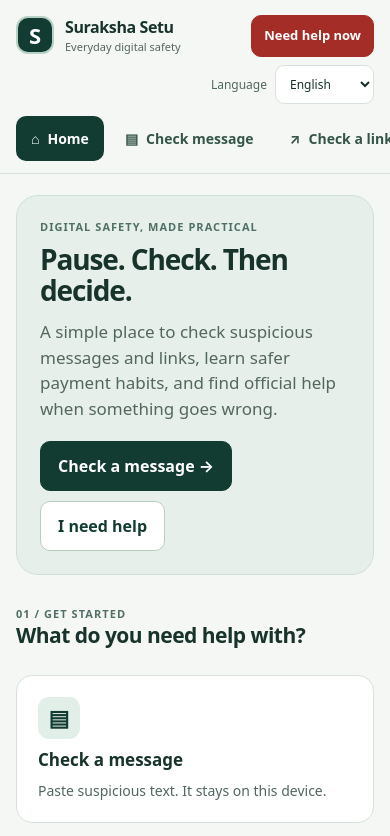
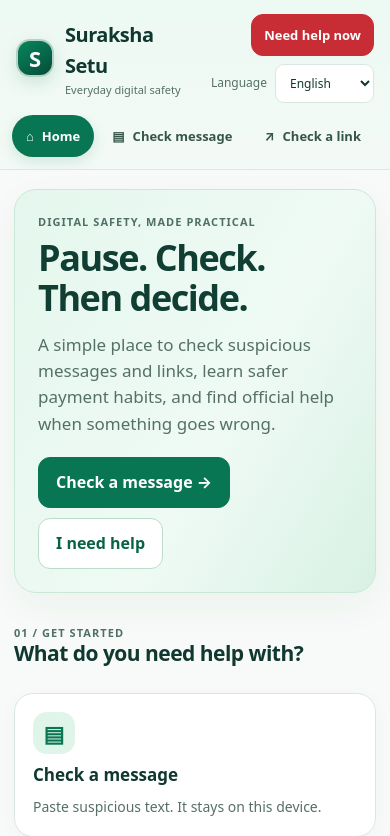
Before and after one commit to vimalspaceton618-afk/suraksha-setu-mvp, a plain HTML site: page index.html in a window 390 px wide. Shown: the top 836 px of the page. Drawn offline with Linux system fonts and the light colour scheme.

Commit message:
Polish responsive Suraksha Setu interface

```diff
--- a/styles.css
+++ b/styles.css
@@ -145,3 +145,47 @@
 @media (prefers-reduced-motion: reduce) { *, *::before, *::after { scroll-behavior: auto !important; transition-duration: .01ms !important; animation-duration: .01ms !important; animation-iteration-count: 1 !important; } }
 .choice.is-selected { border-color: #4f8b6d; background: #e9f4ec; }
 .result-top-gap { margin-top: 18px; }
+
+/* UI refresh v0.2 — inspired by the provided mobile screen reference */
+:root{--ink:#10382f;--muted:#557067;--paper:#f3f8f5;--surface:#fff;--line:#d9e8df;--brand:#087653;--brand-2:#e1f5e9;--danger:#d92d35;--radius:19px}
+body{background:linear-gradient(180deg,#edf9f3 0,#f7faf8 280px);line-height:1.55}
+.topbar{padding-top:22px;padding-bottom:18px}
+.brand-mark{background:linear-gradient(145deg,#07875c,#064c3a);border-radius:14px;box-shadow:0 6px 16px #08765325}
+.brand strong{font-size:20px}
+.main-nav{padding-bottom:16px;gap:7px}
+.nav-item{border-radius:999px;padding:10px 16px;transition:background .18s ease,transform .18s ease}
+.nav-item.is-active{background:#087653;box-shadow:0 5px 14px #08765324}
+.nav-item:hover{transform:translateY(-1px)}
+.page-wrap{border-top:1px solid #dce9e2;background:#f7faf8}
+#app{padding-top:30px;padding-bottom:42px}
+.hero{position:relative;overflow:hidden;border-radius:27px;background:linear-gradient(120deg,#e4f7ed 0%,#effaf5 58%,#d8f1e4 100%);border:1px solid #c9e8d7;box-shadow:0 14px 40px #153e2c0b}
+.hero h1{font-size:clamp(36px,5vw,58px);max-width:720px;color:#103e32}
+.hero .lead{font-size:17px;max-width:690px}
+.button{border-radius:12px;transition:background .15s ease,transform .15s ease}
+.button:hover{transform:translateY(-1px)}
+.button-secondary{border-color:#b9dccc;color:#086344}
+.button-danger{background:#c82d35;border-color:#c82d35}
+.action-card{position:relative;min-height:170px;padding:22px;border-radius:19px;box-shadow:0 5px 20px #173e2d08;transition:transform .18s ease,border-color .18s ease,box-shadow .18s ease}
+.action-card:hover{transform:translateY(-3px);box-shadow:0 12px 28px #173e2d12;border-color:#78b89a}
+.card-symbol{border-radius:14px;background:#dff5e9;color:#087653}
+.action-card strong{font-size:17px}
+.card,.form-card{border-radius:19px;box-shadow:0 6px 24px #153e2c07}
+textarea,input[type=text],input[type=url]{border-radius:13px;border-color:#cbded3}
+textarea:focus,input:focus{border-color:#16885d}
+.result{border-radius:16px}
+.result-head{padding:20px}
+.result-body{padding:21px}
+.site-footer{max-width:none;padding-inline:max(24px,calc((100vw - 1112px)/2));background:#f7faf8}
+@media(max-width:760px){
+ .topbar{padding:14px 16px 12px;align-items:center}
+ .top-actions{flex-direction:column-reverse;align-items:flex-end}
+ .main-nav{padding:0 12px 12px;gap:4px;overflow-x:auto}
+ .nav-item{padding:9px 13px;min-height:42px;font-size:13px;white-space:nowrap}
+ #app{padding:19px 14px 34px}
+ .hero{border-radius:22px}
+ .hero h1{font-size:36px}
+ .grid-3,.grid-2,.choice-grid{grid-template-columns:1fr}
+ .action-card{min-height:128px;padding:18px}
+ .site-footer{padding:18px 16px 24px}
+}
+@media(min-width:761px) and (max-width:980px){.grid-3{grid-template-columns:repeat(2,minmax(0,1fr))}}
```
